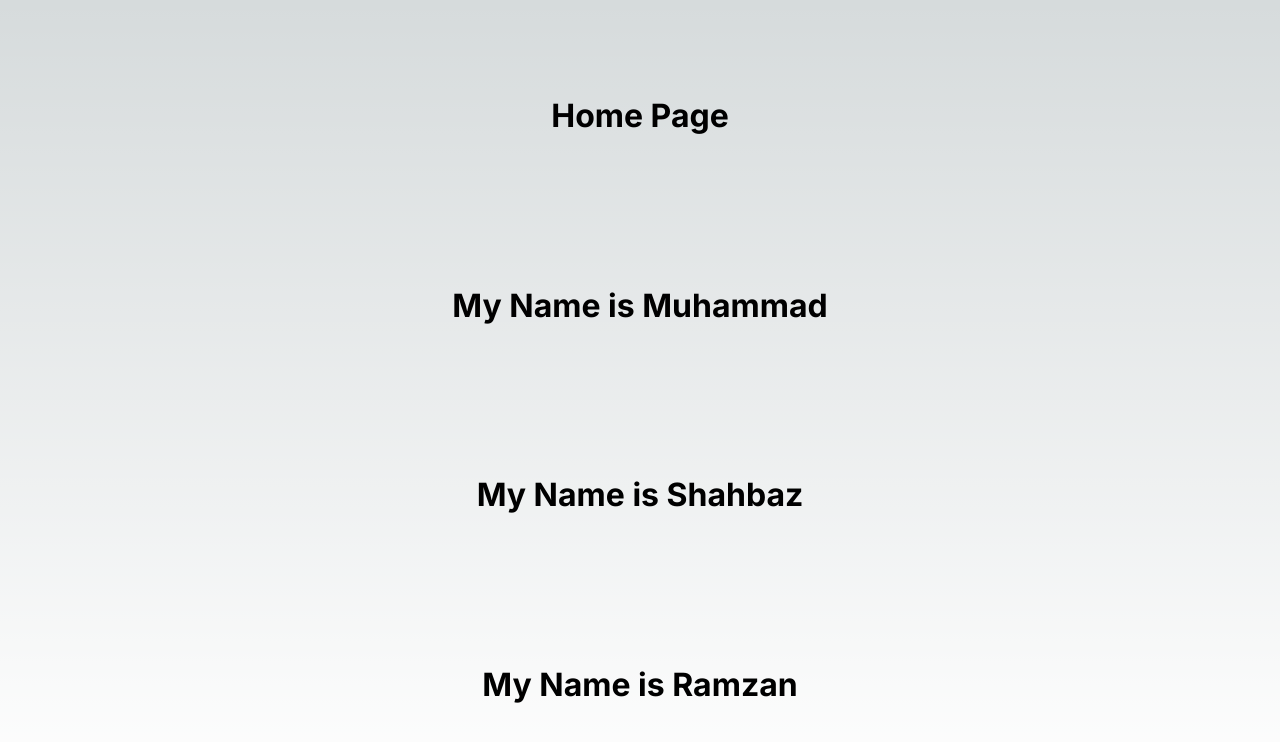
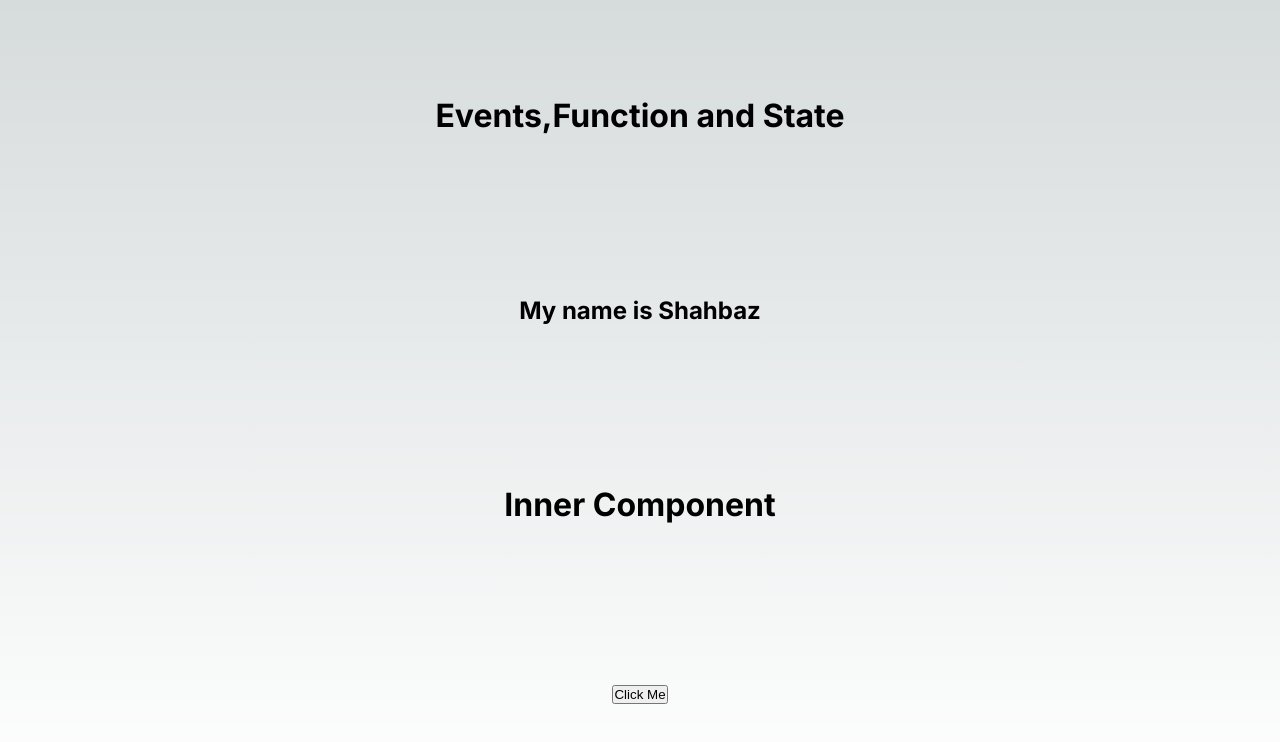
Before and after one commit to shahbaz-ramzan/Next-Js-V13, a Next.js app: page / in a window 1280 px wide. Shown: the top 742 px of the page. Built offline with nearby package versions, Linux system fonts and the light colour scheme.

Commit message:
example for component and nested componnent

```diff
--- a/src/app/page.js
+++ b/src/app/page.js
@@ -1,22 +1,28 @@
-
+"use client"
+import { useState } from 'react'
 import styles from './page.module.css'
 
 export default function Home() {
+  const [name,setName]=useState("Shahbaz")
+  const foo=(item)=>{
+    setName("Ramzan")
+  }
+
+  const InnerComponent=()=>{
+    return(
+      <div>
+        <h1>Inner Component</h1>
+      </div>
+    )
+  }
   return (
     <main className={styles.main}>
-     <h1>Home Page</h1>
-     <User name="Muhammad" />
-     <User name="Shahbaz" />
-     <User name="Ramzan" />
+     <h1>Events,Function and State</h1>
+     <h2>My name is {name}</h2>
+     <InnerComponent />
+     <button onClick={()=>foo()}>Click Me</button>
+
 
     </main>
   )
 }
-
-const User=(props)=>{
-  return (
-    <div>
-      <h1>My Name is {props.name}</h1>
-    </div>
-  )
-}
```
